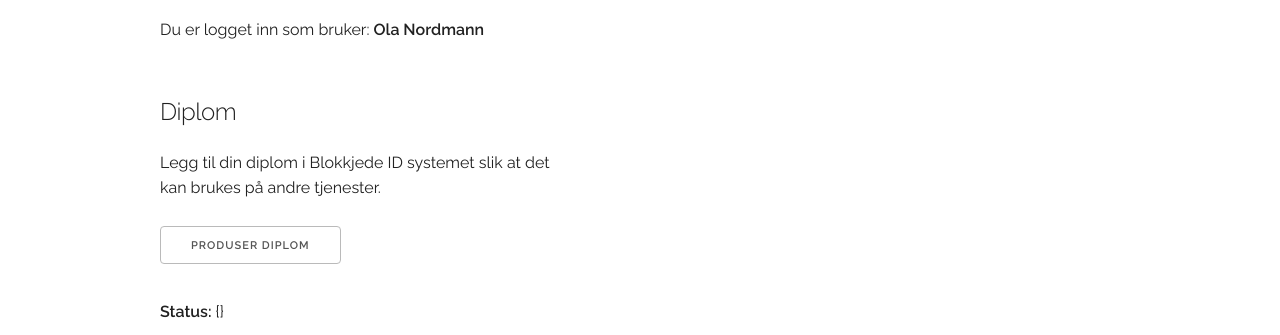
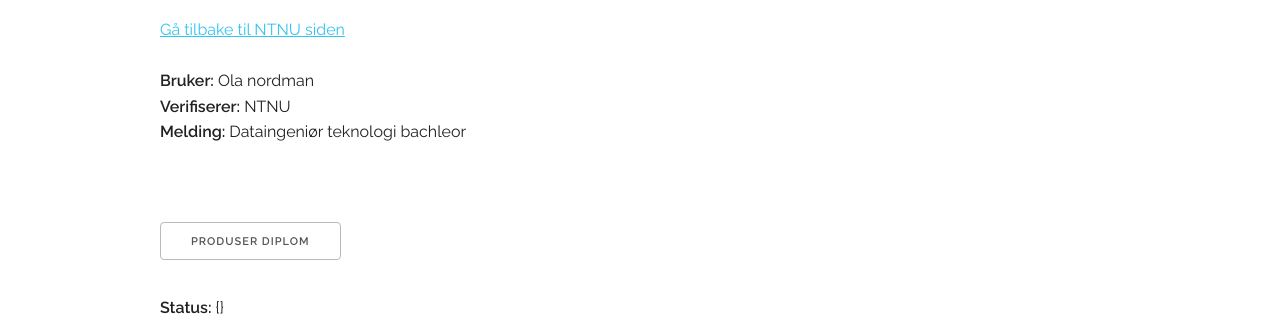
Before and after one commit to Jesper-Hustad/blockchain-demo-sites, a website: page signer-service/index.html in a window 1280 px wide. Shown: the part 551-886 px from the top of the page. Drawn offline with Linux system fonts and the light colour scheme.

Commit message:
added redirects

```diff
--- a/authenticator/script.js
+++ b/authenticator/script.js
@@ -102,7 +102,7 @@
 }
 
 
-load();
+// load();
 
 updateStatus("hey")
 
--- a/signer-service/index.html
+++ b/signer-service/index.html
@@ -47,15 +47,22 @@
         </br></br>
         <img class="main-logo" src="images/id-logo.png">
         <h4 >Produser diplom</h4>
+        <a href="/authenticator">Gå tilbake til NTNU siden</a><br><br>
+        <!-- Du er logget inn som bruker: <b>Ola Nordmann</b> -->
+        <b>Bruker: </b> Ola nordman<br>
+        <b>Verifiserer: </b> NTNU<br>
+        <b>Melding: </b> Dataingeniør teknologi bachleor<br>
+        </br></br>
 
-        Du er logget inn som bruker: <b>Ola Nordmann</b>
-        </br></br></br>
-        <h5>Diplom</h5>
-        <p>Legg til din diplom i Blokkjede ID systemet slik at det kan brukes på andre tjenester.</p>
+        </br>
+        <!-- <h5>Diplom</h5> -->
+        <!-- <p>Legg til din diplom i Blokkjede ID systemet slik at det kan brukes på andre tjenester.</p> -->
         <button onclick="diploma()">Produser diplom</button>
         </br></br>
         <b>Status:</b>
-        <span id="status">Status here</span>
+        <span id="status"></span>
+
+
 
       </div>
     </div>
```
Also changed, not shown: authenticator/index.html (+4 -2 lines), README.md.
